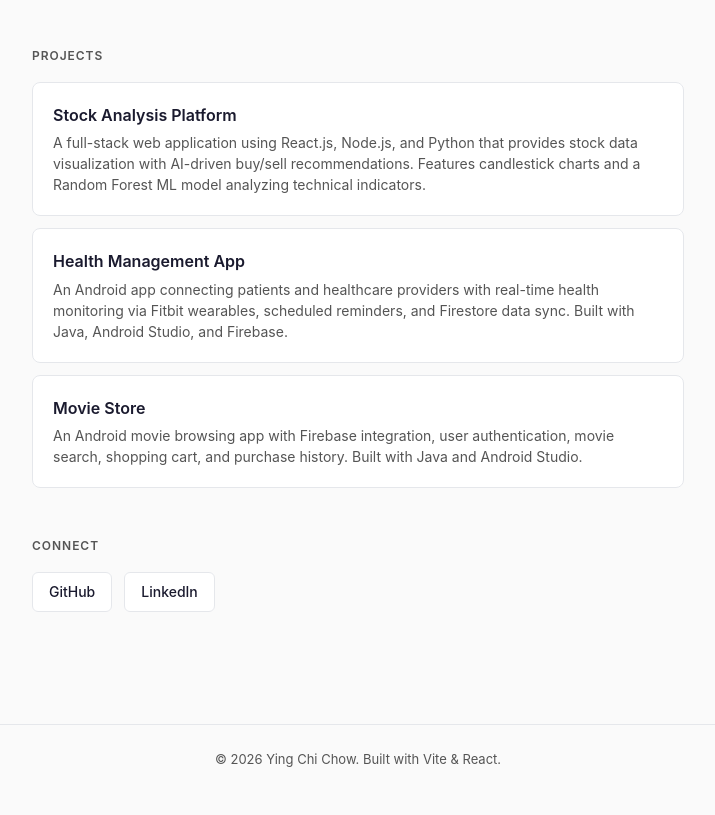
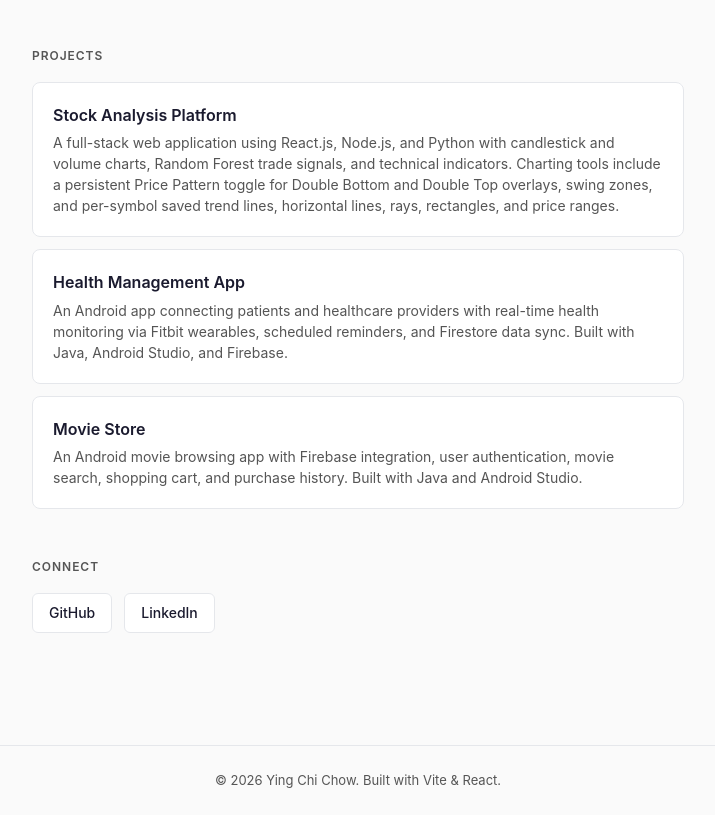
Before and after one commit to alesscyc/about-me, a React (Vite) app: page / in a window 1280 px wide. Shown: the part 2244-3059 px from the top of the page, without its empty margins (282-997 px from the left). Before the commit the page ends 3038 px from the top, so only its background shows below. Built offline with nearby package versions, Linux system fonts and the light colour scheme.

Commit message:
Update stock platform project details

```diff
--- a/src/data/profile.js
+++ b/src/data/profile.js
@@ -75,8 +75,8 @@ export const profile = {
   projects: [
     {
       name: "Stock Analysis Platform",
-      description: "A full-stack web application using React.js, Node.js, and Python that provides stock data visualization with AI-driven buy/sell recommendations. Features candlestick charts and a Random Forest ML model analyzing technical indicators.",
-      description_zh: "使用 React.js、Node.js 和 Python 的全端網頁應用程式，提供股票資料視覺化及 AI 驅動的買賣建議。具備 K 線圖和使用隨機森林機器學習模型分析技術指標。",
+      description: "A full-stack web application using React.js, Node.js, and Python with candlestick and volume charts, Random Forest trade signals, and technical indicators. Charting tools include a persistent Price Pattern toggle for Double Bottom and Double Top overlays, swing zones, and per-symbol saved trend lines, horizontal lines, rays, rectangles, and price ranges.",
+      description_zh: "使用 React.js、Node.js 和 Python 的全端網頁應用程式，提供 K 線圖與成交量圖、隨機森林交易訊號及技術指標。圖表工具包括可持久保存的 Price Pattern 切換功能，顯示雙底與雙頂疊加圖層、擺動區域，以及按股票代號儲存的趨勢線、水平線、射線、矩形和價格範圍。",
       url: "https://github.com/alesscyc/stock-platform",
     },
     {
```
